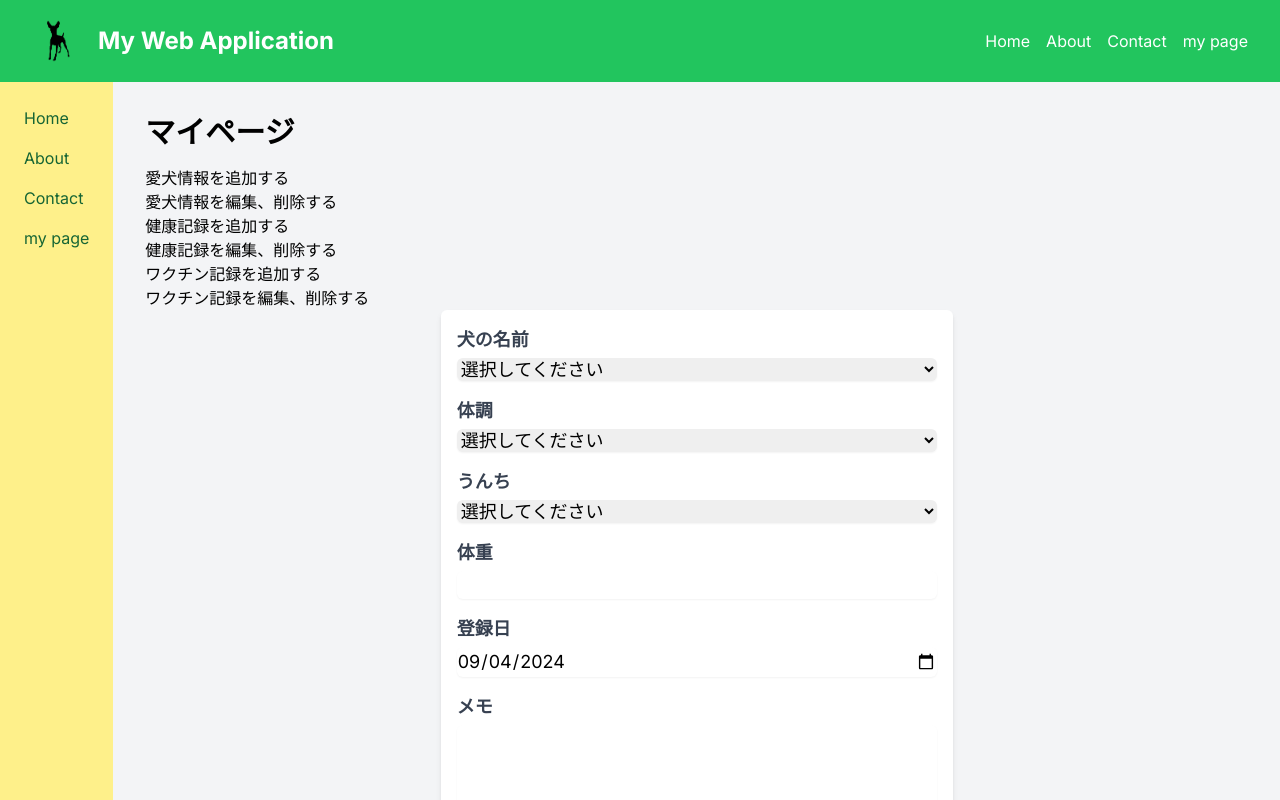
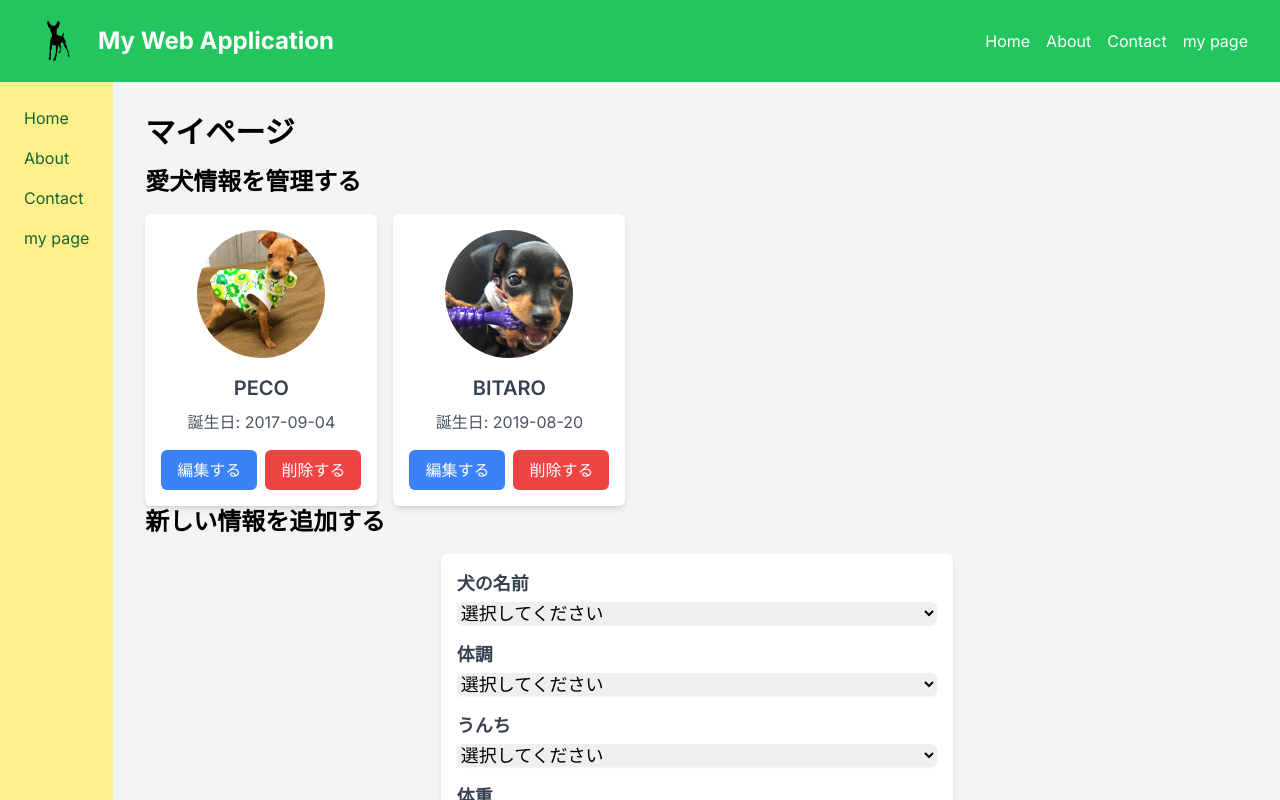
Before and after one commit to hitomiuchihi/dogs_health_manager, a Next.js app in the folder frontend/: page /myPage in a window 1280 px wide. Shown: the top 800 px of the page. Built offline with nearby package versions, Linux system fonts and the light colour scheme.

Commit message:
マイページ作成中

```diff
--- a/frontend/src/app/myPage/page.tsx
+++ b/frontend/src/app/myPage/page.tsx
@@ -7,12 +7,18 @@ import Sidebar from '@/components/public/Sidebar';
 import NewHealthRecordForm from '@/components/myPage/NewHealthRecordForm';
 import AddDogForm from '@/components/myPage/AddDogForm';
 import AddVaccineRecordForm from '@/components/myPage/NewVaccineRecordForm';
+import DogInfo from '@/components/myPage/dogsData/DogInfo';
+import Modal from '@/components/myPage/dogsData/Modal';
+import DogEditForm from '@/components/myPage/dogsData/DogEditForm';
 import Dog from '@/types/dogData';
 import dogs from '@/dummyData/dogsDummyData'
 
 
 export default function MyPage() {
-    const handleFormSubmit = (data: any) => {
+    // 愛犬情報の状態管理
+    const [editingDog, setEditingDog] = useState<Dog | null>(null);
+
+    const handleAddHealthRecord = (data: any) => {
         console.log('フォーム送信データ:', data);
         // ここでデータをサーバーに送信するなどの処理を行う
     };
@@ -27,6 +33,23 @@ export default function MyPage() {
         // ここでワクチン接種記録データをサーバーに送信する処理を行う
     };
 
+    const handleDeleteDogInfo = (dog: Dog) => {
+        const confirmDelete = window.confirm(`${dog.name}の情報を削除しますか？`);
+        if (confirmDelete) {
+            console.log('削除されたデータ:', dog);
+            // サーバーに削除リクエストを送信する処理を行います
+        }
+    };
+    const handleEditDogInfo = (dog: Dog) => {
+        setEditingDog(dog);
+    };
+
+    const handleUpdateDogInfo = (updatedDog: Dog) => {
+        console.log('更新された犬のデータ:', updatedDog);
+        setEditingDog(null);
+        // ここで更新されたデータをサーバーに送信する処理を行う
+    };
+
     return (
         <div className="flex h-screen flex-col">
             <Header />
@@ -34,13 +57,31 @@ export default function MyPage() {
                 <Sidebar />
                 <main className="flex-1 p-8 bg-gray-100">
                     <h2 className="text-3xl font-semibold mb-4">マイページ</h2>
-                    <p>愛犬情報を追加する</p>
-                    <p>愛犬情報を編集、削除する</p>
-                    <p>健康記録を追加する</p>
-                    <p>健康記録を編集、削除する</p>
-                    <p>ワクチン記録を追加する</p>
-                    <p>ワクチン記録を編集、削除する</p>
-                    <NewHealthRecordForm dogs={dogs} onSubmit={handleFormSubmit} />
+
+                    <h3 className="text-2xl font-semibold mb-4">愛犬情報を管理する</h3>
+                    <div className="flex flex-wrap gap-4 justify-start">
+                        {dogs.map((dog) => (
+                            <DogInfo
+                                key={dog.id}
+                                dog={dog}
+                                onEdit={() => handleEditDogInfo(dog)}
+                                onDelete={() => handleDeleteDogInfo(dog)}
+                            />
+                        ))}
+                    </div>
+
+                    <Modal isOpen={!!editingDog} onClose={() => setEditingDog(null)}>
+                        {editingDog && (
+                            <DogEditForm
+                                dog={editingDog}
+                                onSave={handleUpdateDogInfo}
+                                onCancel={() => setEditingDog(null)}
+                            />
+                        )}
+                    </Modal>
+
+                    <h3 className="text-2xl font-semibold mb-4">新しい情報を追加する</h3>
+                    <NewHealthRecordForm dogs={dogs} onSubmit={handleAddHealthRecord} />
                     <AddVaccineRecordForm dogs={dogs} onSubmit={handleAddVaccineRecord} />
                     <AddDogForm onSubmit={handleAddDog} />
                 </main>
--- /dev/null
+++ b/frontend/src/components/myPage/dogsData/DogEditForm.tsx
@@ -0,0 +1,79 @@
+import React, { useState } from 'react';
+import Image from 'next/image';
+import Dog from '@/types/dogData';
+
+interface DogEditFormProps {
+    dog: Dog;
+    onSave: (updatedDog: Dog) => void;
+    onCancel: () => void;
+}
+
+const DogEditForm: React.FC<DogEditFormProps> = ({ dog, onSave, onCancel }) => {
+    const [name, setName] = useState(dog.name);
+    const [birthday, setBirthday] = useState(dog.birthday);
+    const [profileImage, setProfileImage] = useState(dog.profileImage);
+
+    const handleImageChange = (event: React.ChangeEvent<HTMLInputElement>) => {
+        if (event.target.files && event.target.files[0]) {
+        setProfileImage(event.target.files[0]);
+        }
+    };
+
+    const handleSave = () => {
+        onSave({ ...dog, name, birthday, profileImage });
+    };
+
+    return (
+        <form onSubmit={handleSave} className="p-4 bg-white rounded-md shadow-md">
+        <div>
+            <label htmlFor="name" className="block text-lg font-semibold text-gray-700 mb-1">名前</label>
+            <input
+            id="name"
+            type="text"
+            value={name}
+            onChange={(e) => setName(e.target.value)}
+            className="mt-1 block w-full border-gray-300 rounded-md shadow-sm text-lg"
+            />
+        </div>
+        <div>
+            <label htmlFor="birthday" className="block text-lg font-semibold text-gray-700 mb-1">誕生日</label>
+            <input
+            id="birthday"
+            type="date"
+            value={birthday}
+            onChange={(e) => setBirthday(e.target.value)}
+            className="mt-1 block w-full border-gray-300 rounded-md shadow-sm text-lg"
+            />
+        </div>
+        <div>
+            <label htmlFor="profileImage" className="block text-lg font-semibold text-gray-700 mb-1">プロフィール画像</label>
+                {profileImage instanceof File ? (
+                    <p>画像ファイルが選択されています。</p>
+                ) : profileImage ? (
+                    <div className="relative w-24 h-24">
+                        <Image
+                            src={profileImage.src}
+                            alt="Current"
+                            layout="fill"
+                            objectFit="cover"
+                            className="rounded-full mx-auto mb-4"
+                        />
+                    </div>
+                ) : null}
+
+            <input
+                id="profileImage"
+                type="file"
+                onChange={handleImageChange}
+                className="mt-1 block w-full border-gray-300 rounded-md shadow-sm text-lg"
+            />
+        </div>
+        <div className="flex space-x-4">
+            <button type="submit" className="w-full bg-green-500 text-white py-2 px-4 rounded-md text-lg">保存</button>
+            <button type="button" onClick={onCancel} className="w-full bg-gray-500 text-white py-2 px-4 rounded-md text-lg">キャンセル</button>
+        </div>
+        </form>
+    );
+};
+
+export default DogEditForm;
--- /dev/null
+++ b/frontend/src/components/myPage/dogsData/DogInfo.tsx
@@ -0,0 +1,39 @@
+import React from 'react';
+import Dog from '@/types/dogData';
+import Image from 'next/image';
+
+interface DogInfoProps {
+    dog: Dog;
+    onEdit: () => void;
+    onDelete: () => void;
+}
+
+const DogInfo: React.FC<DogInfoProps> = ({ dog, onEdit, onDelete }) => {
+    return (
+        <div className="p-4 bg-white rounded-md shadow-md max-w-xs flex-shrink-0">
+            {dog.profileImage instanceof File ? (
+                <p>画像ファイルが選択されています。</p>
+            ) : dog.profileImage ? (
+                <div className="relative w-32 h-32 mb-4 mx-auto">
+                    <Image
+                        src={dog.profileImage.src}
+                        alt={dog.name}
+                        layout="fill"
+                        objectFit="cover"
+                        className="rounded-full"
+                    />
+                </div>
+            ) : (
+                <p>画像がありません</p>
+            )}
+            <h3 className="text-xl font-semibold text-gray-700 mb-2 text-center">{dog.name}</h3>
+            <p className="text-gray-600 mb-4 text-center">誕生日: {dog.birthday}</p>
+            <div className="flex justify-center space-x-2">
+                <button onClick={onEdit} className="bg-blue-500 text-white py-2 px-4 rounded-md">編集する</button>
+                <button onClick={onDelete} className="bg-red-500 text-white py-2 px-4 rounded-md">削除する</button>
+            </div>
+        </div>
+    );
+};
+
+export default DogInfo;
--- /dev/null
+++ b/frontend/src/components/myPage/dogsData/Modal.tsx
@@ -0,0 +1,25 @@
+// components/Modal.tsx
+import React from 'react';
+
+interface ModalProps {
+    isOpen: boolean;
+    onClose: () => void;
+    children: React.ReactNode;
+}
+
+const Modal: React.FC<ModalProps> = ({ isOpen, onClose, children }) => {
+    if (!isOpen) return null;
+
+    return (
+        <div className="fixed inset-0 flex items-center justify-center bg-gray-900 bg-opacity-50 z-50">
+            <div className="bg-white rounded-lg shadow-lg p-4 w-full max-w-md">
+                <button onClick={onClose} className="absolute top-4 right-4 text-gray-500">
+                    &times;
+                </button>
+                {children}
+            </div>
+        </div>
+    );
+};
+
+export default Modal;
--- a/frontend/src/types/dogData.ts
+++ b/frontend/src/types/dogData.ts
@@ -4,7 +4,7 @@ interface Dog {
     id: number;
     name: string;
     birthday: string;
-    profileImage: StaticImageData;
+    profileImage: StaticImageData|File;
 }
 
 export default Dog;
```
